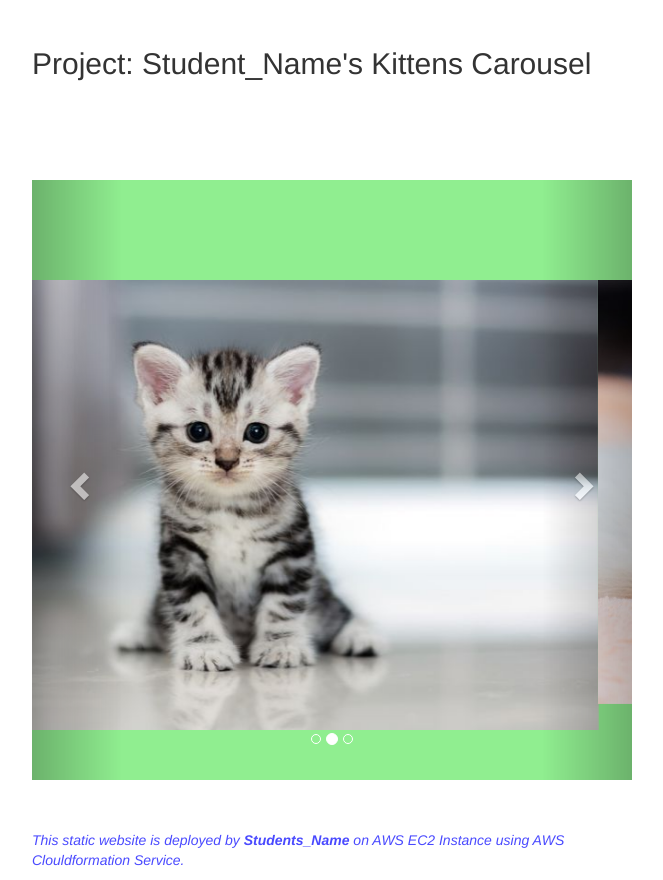
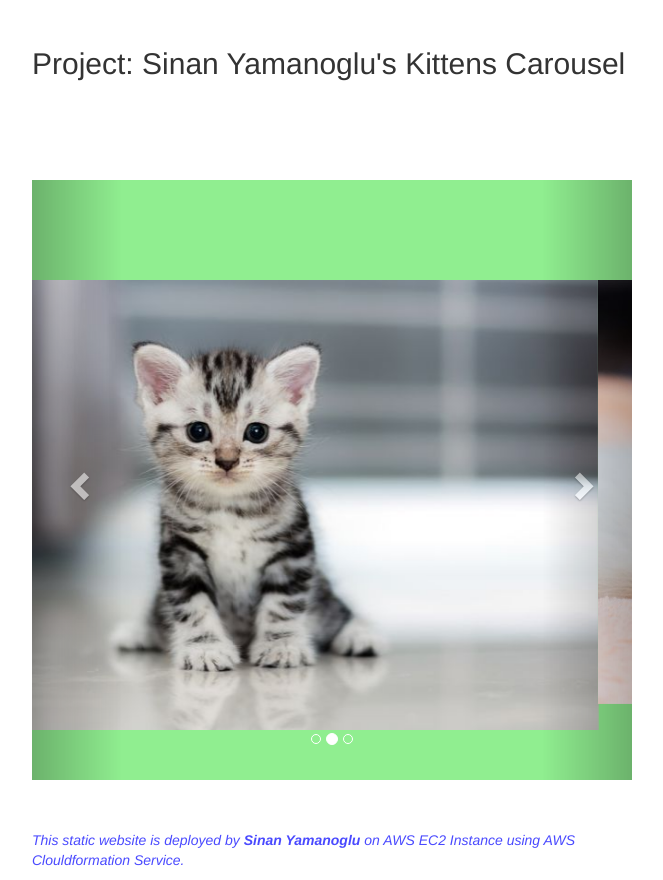
Before and after one commit to sinanyamanoglu01/aws-workshop-project, a plain HTML site: page 101-kittens-carousel-static-website-ec2/static-web/index.html in a window 1280 px wide. Shown: the part 403-1283 px from the top of the page, without its empty margins (308-971 px from the left). Drawn offline with nearby package versions, Linux system fonts and the light colour scheme.

Commit message:
added template

```diff
--- a/101-kittens-carousel-static-website-ec2/static-web/index.html
+++ b/101-kittens-carousel-static-website-ec2/static-web/index.html
@@ -45,7 +45,7 @@
 
   <div><img src="https://clarusway.com/wp-content/uploads/2020/06/clarusway_logo.png" /></div>
 
-  <h2> Project: Student_Name's Kittens Carousel</h2>
+  <h2> Project: Sinan Yamanoglu's Kittens Carousel</h2>
 
   <div id="myCarousel" class="carousel slide" data-ride="carousel">
     <!-- Indicators -->
@@ -80,7 +80,7 @@
   </div>
 
 
-  <p class="footnote"><i>This static website is deployed by <b> Students_Name </b> on AWS EC2 Instance using AWS
+  <p class="footnote"><i>This static website is deployed by <b> Sinan Yamanoglu </b> on AWS EC2 Instance using AWS
       Clouldformation Service.</i></p>
 </body>
 
```
Also changed, not shown: 1 other file.
